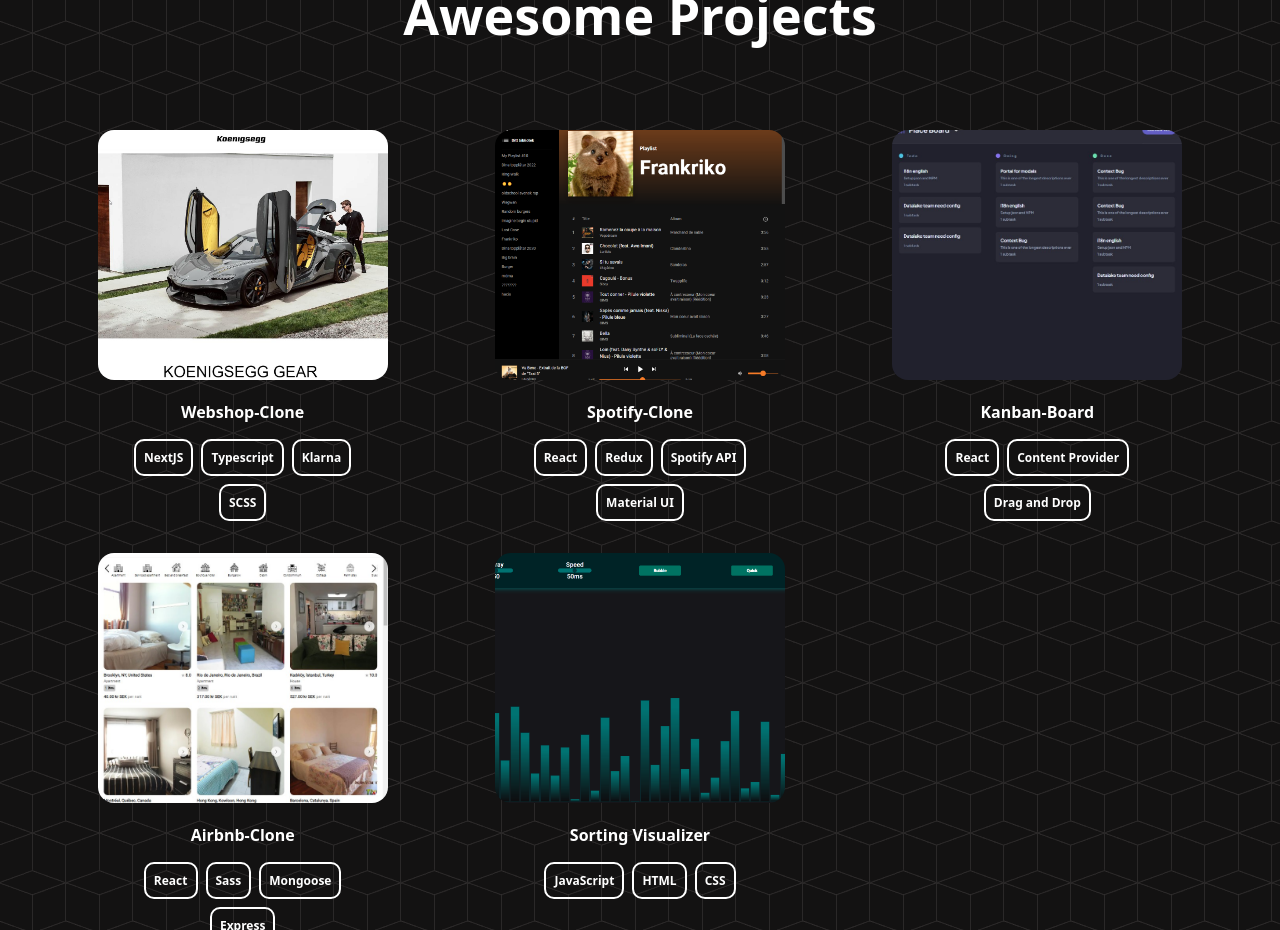
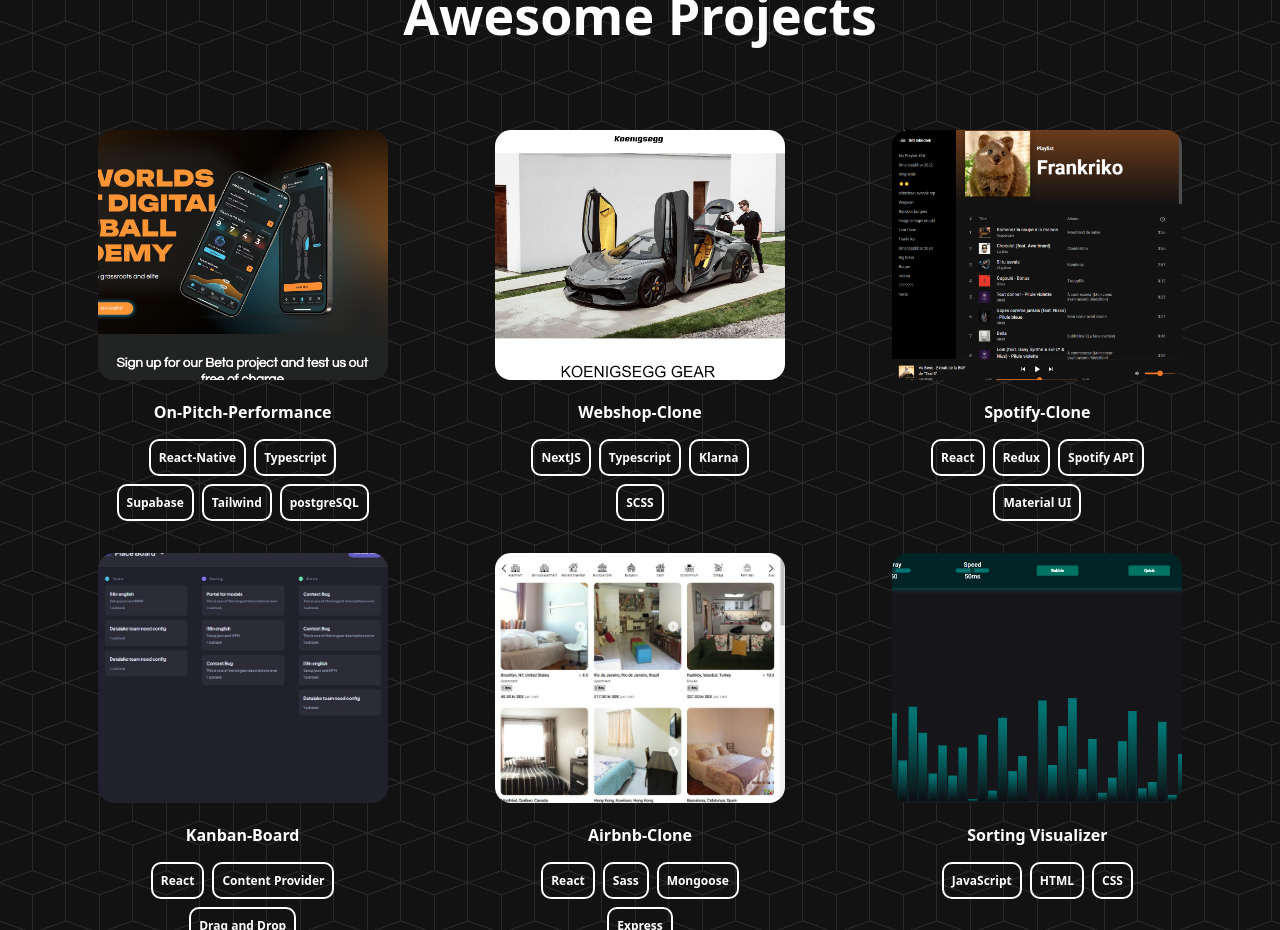
Before and after one commit to Haco11/Portfolio-React, a React (Create React App) app: page / in a window 1280 px wide. Shown: the part 1880-2810 px from the top of the page. Built offline with nearby package versions, Linux system fonts and the light colour scheme.

Commit message:
Add new project image and details for On-Pitch-Performance

```diff
--- a/src/data.js
+++ b/src/data.js
@@ -25,6 +25,7 @@
 import work4 from "./assets/work4.jpg";
 import work5 from "./assets/work5.png";
 import work6 from "./assets/work6.jpeg";
+import work7 from './assets/work7.png';
 
 export const navLinks = ["home", "skills", "portfolio", "about", "contact"];
 
@@ -184,4 +185,12 @@
     live: "https://webshop-clone.vercel.app/",
     tag: ["NextJS", "Typescript", "Klarna", "SCSS"],
   },
+  {
+    id: 6,
+    img: work7,
+    name: "On-Pitch-Performance",
+    github: "",
+    live: "https://www.onpitchperformance.com/",
+    tag: ["React-Native", "Typescript", "Supabase", "Tailwind", "postgreSQL"],
+  },
 ];
```
Also changed, not shown: src/assets/work7.png (added).
